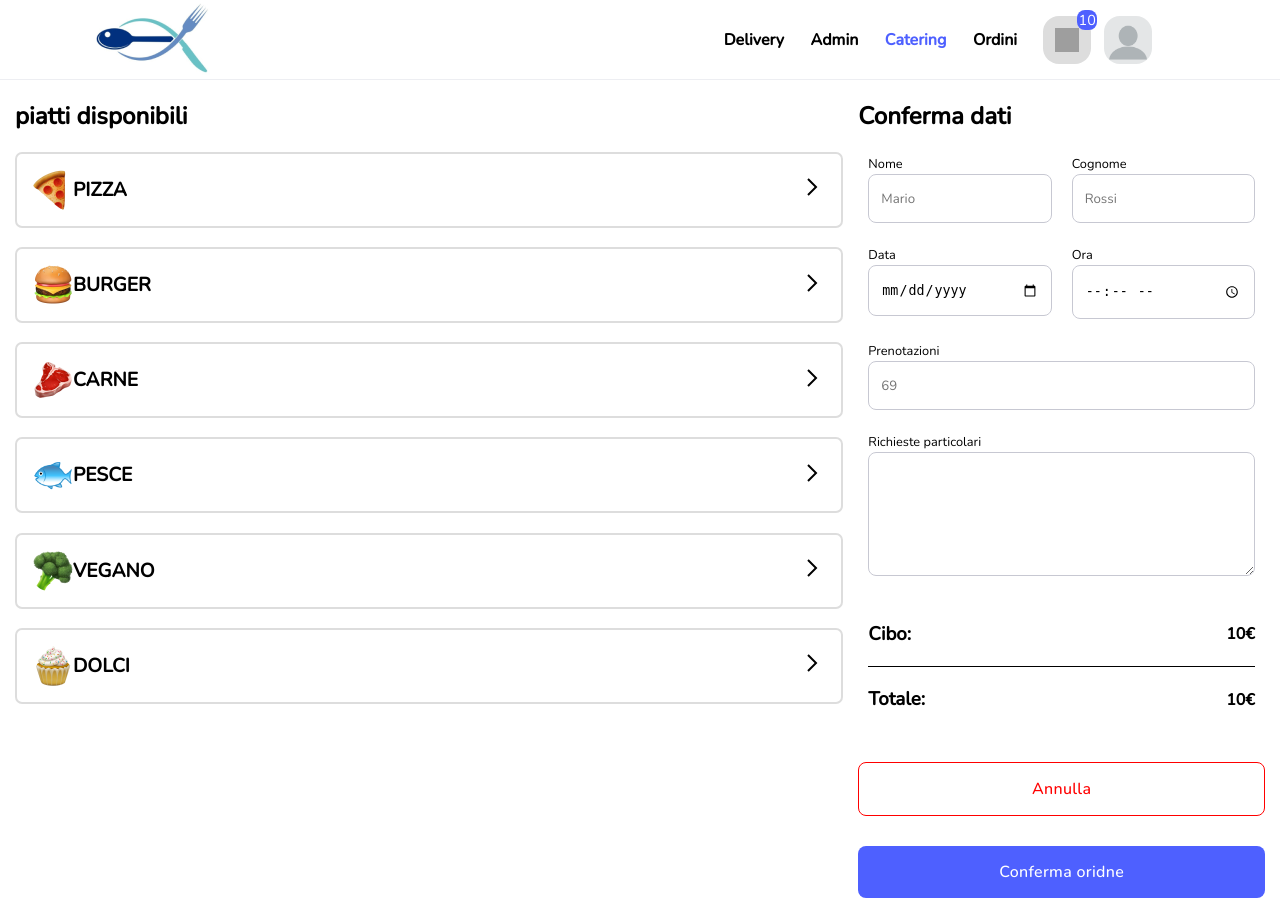
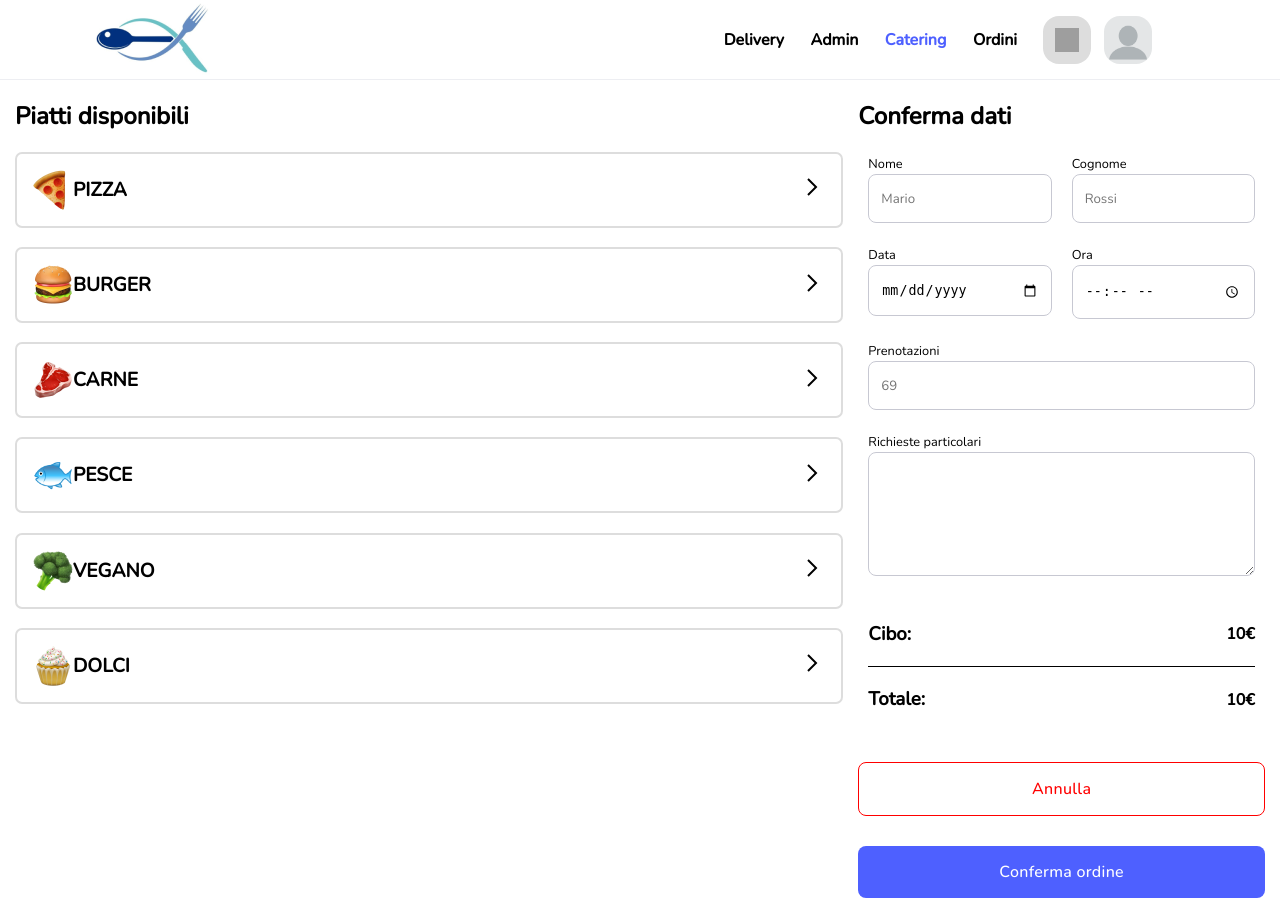
Before and after one commit to Spinny03/Il_Pescaggio, a PHP site: page /catering.php in a window 1280 px wide. Run offline with PHP 8.4, Linux system fonts and the light colour scheme; the visitor is signed in with stand-in values (Sample User, id 1); data comes from the database, SQL or seed files in the repository; tables that the repository leaves empty hold one stand-in row (values such as "Sample post"); grey boxes are pictures that could not be loaded.

Commit message:
Errori sintatici

```diff
--- a/cart.php
+++ b/cart.php
@@ -208,7 +208,7 @@
                         </div>
 
                         <button type="submit" name="cancelOrder" class="delBtn" form="exitForm">Annulla</button>
-                        <button type="submit" name="confirmOdrer" class="confBtn">Conferma oridne</button>
+                        <button type="submit" name="confirmOdrer" class="confBtn">Conferma ordine</button>
 
                     </form>
 
--- a/catering.php
+++ b/catering.php
@@ -9,7 +9,7 @@
         exit("Connessione fallita: " . $conn->connect_error);
     }
     $conn->query("USE Il_Pescaggio");
-    $bag = $conn->query('SELECT SUM(quantity) FROM cart WHERE idUser="'.$_SESSION["user"].'";');
+    $bag = $conn->query('SELECT SUM(quantity) FROM cart WHERE idUser="'.$_SESSION["user"].'" AND cart.catering = 0;');
     $bag = mysqli_fetch_assoc($bag);
     $data = $conn->query('SELECT * FROM username WHERE email ="'.$_SESSION["user"].'";');
     $data = mysqli_fetch_assoc($data);
@@ -34,7 +34,7 @@
 
         <script src="js/navbarRes.js" defer></script>
         <link rel="icon" type="image/x-icon" href="images/favicon.ico">
-        <title>CARRELLO</title>
+        <title>CATERING</title>
     </head>
     <body>
         <?php
@@ -83,7 +83,7 @@
         </nav>
         <div class="container">
             <div class="left">
-                <h2>piatti disponibili</h2>
+                <h2>Piatti disponibili</h2>
                 <div class="wrap-collabsible">
                     <input id="collapsible2" class="toggle" type="checkbox">
                     <label for="collapsible2" class="lbl-toggle">
@@ -411,7 +411,7 @@
                         </div>
 
                         <button type="submit" name="cancelOrder" class="delBtn" form="exitForm">Annulla</button>
-                        <button type="submit" name="confirmOdrer" class="confBtn">Conferma oridne</button>
+                        <button type="submit" name="confirmOdrer" class="confBtn">Conferma ordine</button>
 
                     </form>
 
```
